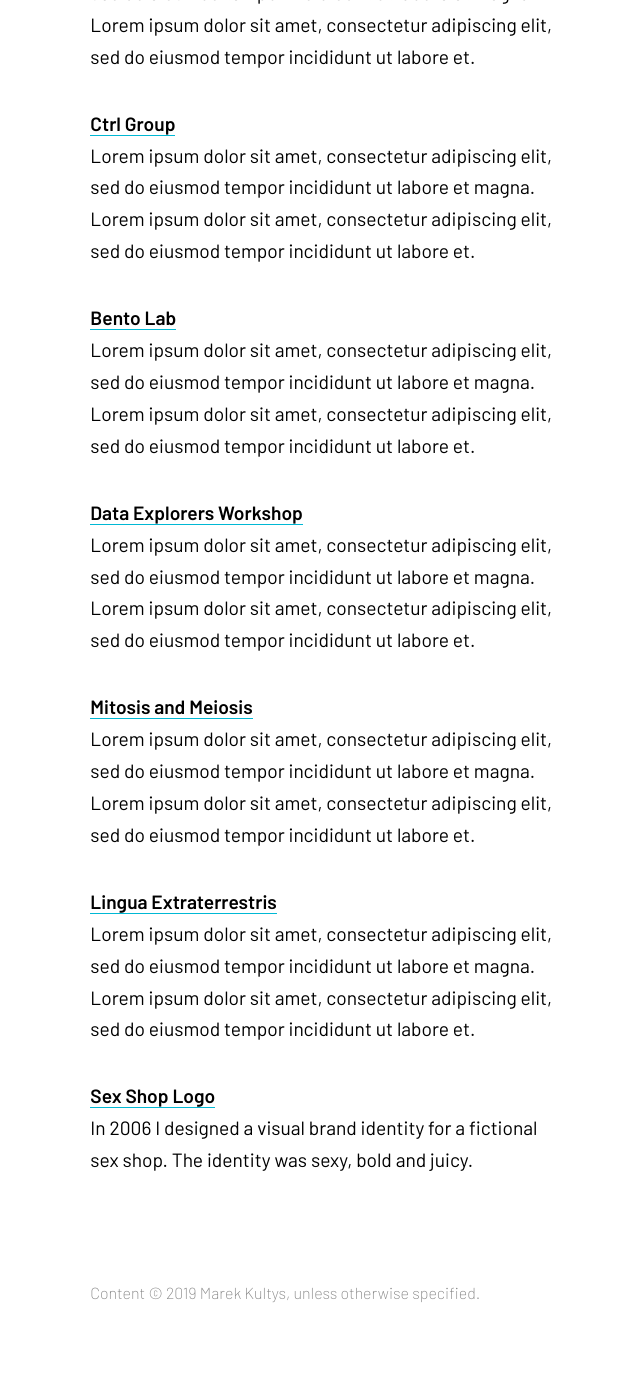
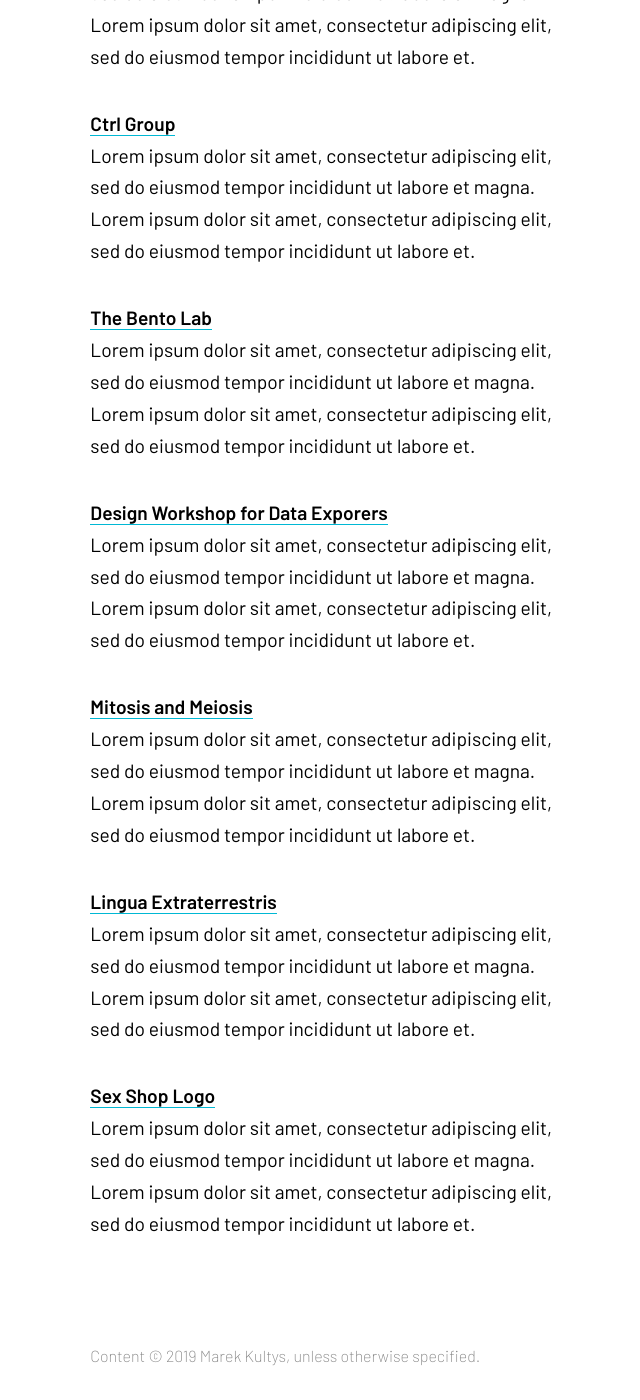
Before and after one commit to marek-kultys/marekkultys.github.io, a Jekyll site: the page built from work/index.html, in a window 1280 px wide and 1400 px high, scrolled down 629 px. Shown: the whole window, without its empty margins (436-1076 px from the left). Built offline with Jekyll 4.4.1, drawn with Linux system fonts in a browser that asks for light colours; before the commit the page ends 1965 px from its top, so only the background shows below that; some of the changed text lies outside the part shown.

Commit message:
Use new data paths in webpage documents

```diff
--- a/_includes/header.html
+++ b/_includes/header.html
@@ -14,7 +14,7 @@
          <h2>{{ page.title }}</h2>
       {% else %}
          <h2>
-            {% assign page = site.data.pages-home[page.label] %}
+            {% assign page = site.data.pages[page.label] %}
             {{ page.tagline }}
          </h2>
       {% endif %}
--- a/work/index.html
+++ b/work/index.html
@@ -6,12 +6,42 @@
 <section>
    <div class="container">
       <div class="container-two-third shift">
-         {% for page in site.data.pages-work %}
-            <div class="entry">
-               <h3><a href="{{ page.link }}">{{ page.name }}</a></h3>
-               <p>{{ page.tagline }}</p>
-            </div>
-         {% endfor %}
+         <div class="entry">
+            <h3><a href="{{ site.data.pages.project-benevolent.link }}">{{ site.data.pages.project-benevolent.tagline }}</a></h3>
+            <p>Lorem ipsum dolor sit amet, consectetur adipiscing elit, sed do eiusmod tempor incididunt ut labore et magna. Lorem ipsum dolor sit amet, consectetur adipiscing elit, sed do eiusmod tempor incididunt ut labore et.</p>
+         </div>
+         <div class="entry">
+            <h3><a href="{{ site.data.pages.project-biodesign.link }}">{{ site.data.pages.project-biodesign.tagline }}</a></h3>
+            <p>Lorem ipsum dolor sit amet, consectetur adipiscing elit, sed do eiusmod tempor incididunt ut labore et magna. Lorem ipsum dolor sit amet, consectetur adipiscing elit, sed do eiusmod tempor incididunt ut labore et.</p>
+         </div>
+         <div class="entry">
+            <h3><a href="{{ site.data.pages.project-sequence-bundles.link }}">{{ site.data.pages.project-sequence-bundles.tagline }}</a></h3>
+            <p>Lorem ipsum dolor sit amet, consectetur adipiscing elit, sed do eiusmod tempor incididunt ut labore et magna. Lorem ipsum dolor sit amet, consectetur adipiscing elit, sed do eiusmod tempor incididunt ut labore et.</p>
+         </div>
+         <div class="entry">
+            <h3><a href="{{ site.data.pages.project-ctrl.link }}">{{ site.data.pages.project-ctrl.tagline }}</a></h3>
+            <p>Lorem ipsum dolor sit amet, consectetur adipiscing elit, sed do eiusmod tempor incididunt ut labore et magna. Lorem ipsum dolor sit amet, consectetur adipiscing elit, sed do eiusmod tempor incididunt ut labore et.</p>
+         </div>
+         <div class="entry">
+            <h3><a href="{{ site.data.pages.project-bento.link }}">{{ site.data.pages.project-bento.tagline }}</a></h3>
+            <p>Lorem ipsum dolor sit amet, consectetur adipiscing elit, sed do eiusmod tempor incididunt ut labore et magna. Lorem ipsum dolor sit amet, consectetur adipiscing elit, sed do eiusmod tempor incididunt ut labore et.</p>
+         </div>
+         <div class="entry">
+            <h3><a href="{{ site.data.pages.project-data-explorers.link }}">{{ site.data.pages.project-data-explorers.tagline }}</a></h3>
+            <p>Lorem ipsum dolor sit amet, consectetur adipiscing elit, sed do eiusmod tempor incididunt ut labore et magna. Lorem ipsum dolor sit amet, consectetur adipiscing elit, sed do eiusmod tempor incididunt ut labore et.</p>
+         </div>
+         <div class="entry">
+            <h3><a href="{{ site.data.pages.project-mitosis.link }}">{{ site.data.pages.project-mitosis.tagline }}</a></h3>
+            <p>Lorem ipsum dolor sit amet, consectetur adipiscing elit, sed do eiusmod tempor incididunt ut labore et magna. Lorem ipsum dolor sit amet, consectetur adipiscing elit, sed do eiusmod tempor incididunt ut labore et.</p>
+         </div>
+         <div class="entry">
+            <h3><a href="{{ site.data.pages.project-lingua.link }}">{{ site.data.pages.project-lingua.tagline }}</a></h3>
+            <p>Lorem ipsum dolor sit amet, consectetur adipiscing elit, sed do eiusmod tempor incididunt ut labore et magna. Lorem ipsum dolor sit amet, consectetur adipiscing elit, sed do eiusmod tempor incididunt ut labore et.</p>
+         </div>
+         <div class="entry">
+            <h3><a href="{{ site.data.pages.project-sex-shop.link }}">{{ site.data.pages.project-sex-shop.tagline }}</a></h3>
+            <p>Lorem ipsum dolor sit amet, consectetur adipiscing elit, sed do eiusmod tempor incididunt ut labore et magna. Lorem ipsum dolor sit amet, consectetur adipiscing elit, sed do eiusmod tempor incididunt ut labore et.</p>
+         </div>
       </div>
    </div>
 </section>
```
